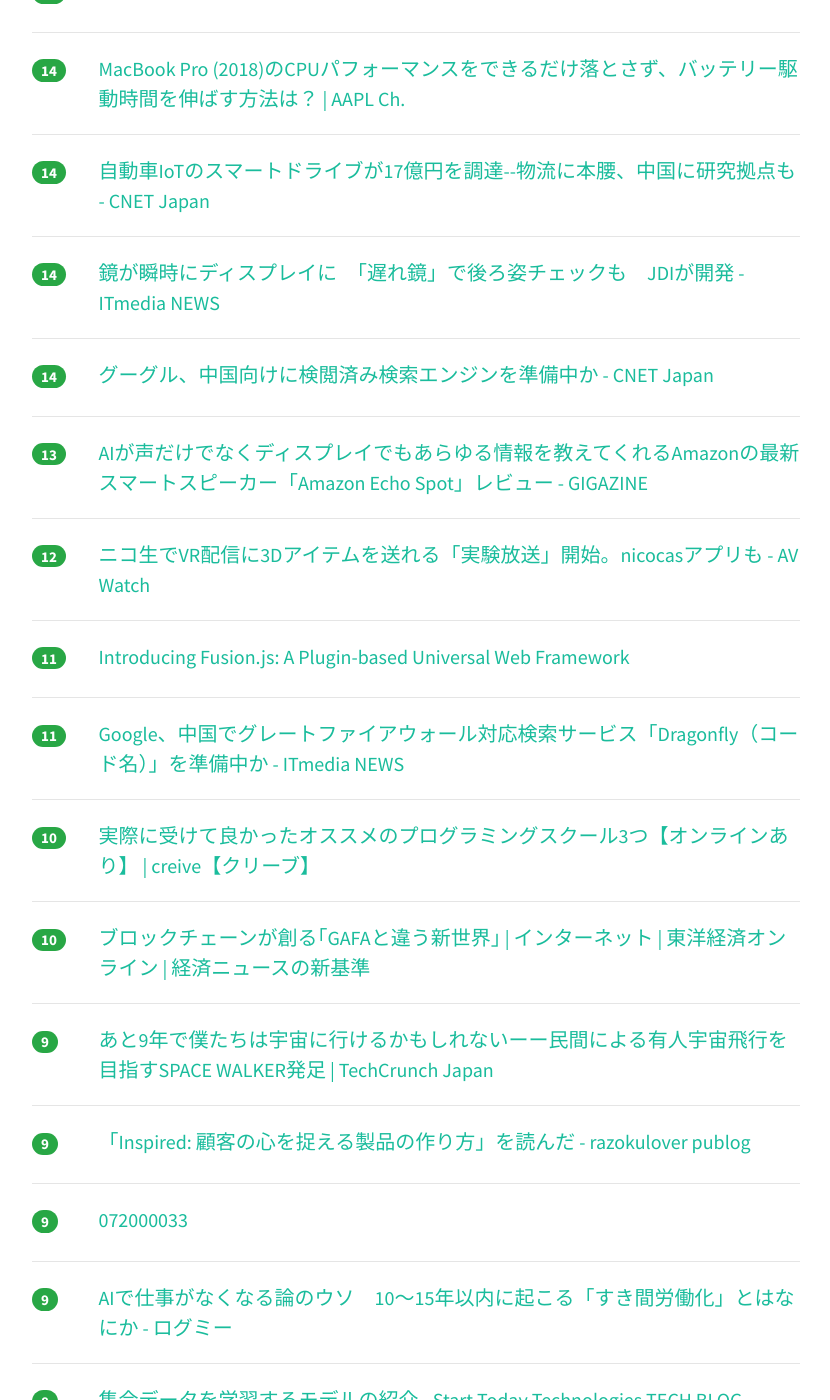
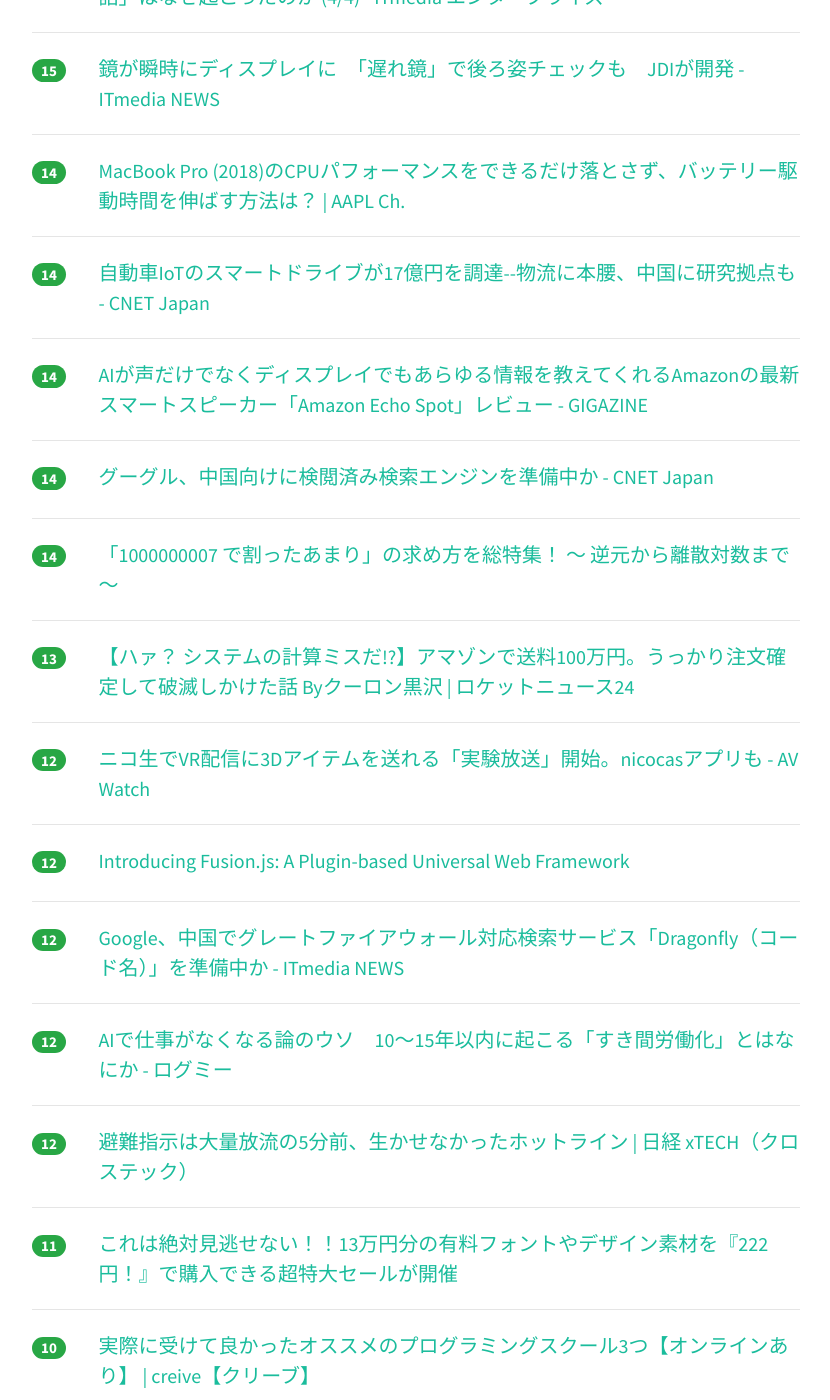
Before and after one commit to yatta47/hatena-matome-site, a Jekyll site: the page built from _posts/2018-08-02-hatena.md, in a window 1280 px wide and 1400 px high, scrolled down 3451 px. Shown: the whole window, without its empty margins (224-1054 px from the left). Built offline with Jekyll 4.4.1, drawn with Linux system fonts in a browser that asks for light colours; nearby versions of some CDN libraries; some of the changed text lies outside the part shown.

Commit message:
Updated 2018-08-02

```diff
--- a/_posts/2018-08-02-hatena.md
+++ b/_posts/2018-08-02-hatena.md
@@ -1,29 +1,29 @@
 ---
 layout: post
 title:  "2018-08-02 はてぶIT"
-date:   2018-08-02 14:01:22
+date:   2018-08-02 15:01:13
 tags: [it-hotentry]
 ---
-62 件のデータあり
+64 件のデータあり
 
 <hr><div class="row">
-<div class="col-1"><span class="badge badge-pill badge-success h2">127</span></div>
+<div class="col-1"><span class="badge badge-pill badge-success h2">146</span></div>
 <div class="col-11"><a href='https://www.shoeisha.co.jp/book/detail/9784798155364' target='_blank'>技術者のための線形代数学 大学の基礎数学を本気で学ぶ（中井悦司）｜翔泳社の本</a></div>
 </div>
 <hr>
 <div class="row">
-<div class="col-1"><span class="badge badge-pill badge-success h2">97</span></div>
+<div class="col-1"><span class="badge badge-pill badge-success h2">127</span></div>
 <div class="col-11"><a href='https://geek-out.jp/column/entry/2018/08/02/110000' target='_blank'>自分の子どもに「プログラミングってどうすればいいの？」と聞かれたら……すぐに始められるプログラミング教育ツール - GeekOut</a></div>
 </div>
 <hr>
 <div class="row">
-<div class="col-1"><span class="badge badge-pill badge-success h2">89</span></div>
-<div class="col-11"><a href='https://qiita.com/lighttiger2505/items/96d4cda9074f9719bc82' target='_blank'>結構マジメにVimのテスト環境を整えてみる(Python用)</a></div>
+<div class="col-1"><span class="badge badge-pill badge-success h2">114</span></div>
+<div class="col-11"><a href='https://techlife.cookpad.com/entry/2018/08/02/110000' target='_blank'>Chaos Engineering やっていく宣言 - クックパッド開発者ブログ</a></div>
 </div>
 <hr>
 <div class="row">
-<div class="col-1"><span class="badge badge-pill badge-success h2">78</span></div>
-<div class="col-11"><a href='https://techlife.cookpad.com/entry/2018/08/02/110000' target='_blank'>Chaos Engineering やっていく宣言 - クックパッド開発者ブログ</a></div>
+<div class="col-1"><span class="badge badge-pill badge-success h2">95</span></div>
+<div class="col-11"><a href='https://qiita.com/lighttiger2505/items/96d4cda9074f9719bc82' target='_blank'>結構マジメにVimのテスト環境を整えてみる(Python用)</a></div>
 </div>
 <hr>
 <div class="row">
@@ -32,22 +32,22 @@ tags: [it-hotentry]
 </div>
 <hr>
 <div class="row">
-<div class="col-1"><span class="badge badge-pill badge-success h2">56</span></div>
+<div class="col-1"><span class="badge badge-pill badge-success h2">68</span></div>
 <div class="col-11"><a href='https://note.mu/usagimaruma/n/n0c608c327e0c' target='_blank'>iOSにおける半モーダルビューの解釈｜usagimaru｜note</a></div>
 </div>
 <hr>
 <div class="row">
-<div class="col-1"><span class="badge badge-pill badge-success h2">45</span></div>
+<div class="col-1"><span class="badge badge-pill badge-success h2">46</span></div>
 <div class="col-11"><a href='https://www.m3tech.blog/entry/elixir-fargate-impl-2' target='_blank'>AWS Fargateのデプロイパイプライン(Gitlab > S3 > CodePipeline)を構築してみた - エムスリーテックブログ</a></div>
 </div>
 <hr>
 <div class="row">
-<div class="col-1"><span class="badge badge-pill badge-success h2">40</span></div>
+<div class="col-1"><span class="badge badge-pill badge-success h2">45</span></div>
 <div class="col-11"><a href='https://blog.r3it.com/aws-appsync-20180406-9a24668328d1' target='_blank'>サーバーレスSPAのゲームルールを変える AWS AppSync – R3 Cloud Journey</a></div>
 </div>
 <hr>
 <div class="row">
-<div class="col-1"><span class="badge badge-pill badge-success h2">36</span></div>
+<div class="col-1"><span class="badge badge-pill badge-success h2">38</span></div>
 <div class="col-11"><a href='https://press.forkwell.com/entry/2018/08/02/090000' target='_blank'>「ロールモデルとしての意識を、強く持っています」古川陽介（リクルートテクノロジーズ）～Forkwellエンジニア成分研究所 - Forkwell Press</a></div>
 </div>
 <hr>
@@ -57,13 +57,23 @@ tags: [it-hotentry]
 </div>
 <hr>
 <div class="row">
-<div class="col-1"><span class="badge badge-pill badge-success h2">30</span></div>
+<div class="col-1"><span class="badge badge-pill badge-success h2">33</span></div>
 <div class="col-11"><a href='https://forest.watch.impress.co.jp/docs/news/1136124.html' target='_blank'>Windows 10の仮想デスクトップを強化する「SylphyHorn」が「April 2018 Update」に対応 - 窓の杜</a></div>
+</div>
+<hr>
+<div class="row">
+<div class="col-1"><span class="badge badge-pill badge-success h2">29</span></div>
+<div class="col-11"><a href='https://gigazine.net/news/20180801-evolving-floorplans/' target='_blank'>遺伝的アルゴリズムを使って「学校の間取り」を考えたらどうなるのか？ - GIGAZINE</a></div>
 </div>
 <hr>
 <div class="row">
 <div class="col-1"><span class="badge badge-pill badge-success h2">28</span></div>
 <div class="col-11"><a href='https://mag.osdn.jp/18/08/01/170000' target='_blank'>米Microsoft、「TypeScript 3.0」を公開 | OSDN Magazine</a></div>
+</div>
+<hr>
+<div class="row">
+<div class="col-1"><span class="badge badge-pill badge-success h2">28</span></div>
+<div class="col-11"><a href='https://uxmilk.jp/73101' target='_blank'>実験調査：UXデザインパターンは守るべきか？ | UX MILK</a></div>
 </div>
 <hr>
 <div class="row">
@@ -77,7 +87,17 @@ tags: [it-hotentry]
 </div>
 <hr>
 <div class="row">
-<div class="col-1"><span class="badge badge-pill badge-success h2">25</span></div>
+<div class="col-1"><span class="badge badge-pill badge-success h2">27</span></div>
+<div class="col-11"><a href='https://japanese.engadget.com/2018/08/01/google-android-3/' target='_blank'>Google、Android端末に3つ以上の「ノッチ」を認めない方針 - Engadget 日本版</a></div>
+</div>
+<hr>
+<div class="row">
+<div class="col-1"><span class="badge badge-pill badge-success h2">27</span></div>
+<div class="col-11"><a href='https://tech.plaid.co.jp/multiprocess-app-on-ios/' target='_blank'>絶対にアプリを死なせない！プロセス分離による堅牢なSDKの実現方法 | PLAID engineer blog</a></div>
+</div>
+<hr>
+<div class="row">
+<div class="col-1"><span class="badge badge-pill badge-success h2">26</span></div>
 <div class="col-11"><a href='https://jp.reuters.com/article/idJPKBN1KM5GE' target='_blank'>グーグル、中国で「検閲版」検索エンジンの提供検討＝情報サイト | ロイター</a></div>
 </div>
 <hr>
@@ -88,27 +108,22 @@ tags: [it-hotentry]
 <hr>
 <div class="row">
 <div class="col-1"><span class="badge badge-pill badge-success h2">25</span></div>
-<div class="col-11"><a href='https://japanese.engadget.com/2018/08/01/google-android-3/' target='_blank'>Google、Android端末に3つ以上の「ノッチ」を認めない方針 - Engadget 日本版</a></div>
+<div class="col-11"><a href='https://taityo-diary.hatenablog.jp/entry/2018/08/02/061342' target='_blank'>DB Online Day 2018 Summer「日本のデータベーススペシャリストは最終的にどこを目指すべきか？」聴講メモ - ぱと隊長日誌</a></div>
 </div>
 <hr>
 <div class="row">
 <div class="col-1"><span class="badge badge-pill badge-success h2">24</span></div>
-<div class="col-11"><a href='https://uxmilk.jp/73101' target='_blank'>実験調査：UXデザインパターンは守るべきか？ | UX MILK</a></div>
+<div class="col-11"><a href='http://www.itmedia.co.jp/enterprise/articles/1808/02/news056.html' target='_blank'>redditに不正アクセス、二要素認証では守り切れず - ITmedia エンタープライズ</a></div>
 </div>
 <hr>
 <div class="row">
-<div class="col-1"><span class="badge badge-pill badge-success h2">24</span></div>
-<div class="col-11"><a href='https://taityo-diary.hatenablog.jp/entry/2018/08/02/061342' target='_blank'>DB Online Day 2018 Summer「日本のデータベーススペシャリストは最終的にどこを目指すべきか？」聴講メモ - ぱと隊長日誌</a></div>
-</div>
-<hr>
-<div class="row">
-<div class="col-1"><span class="badge badge-pill badge-success h2">22</span></div>
-<div class="col-11"><a href='https://tech.plaid.co.jp/multiprocess-app-on-ios/' target='_blank'>絶対にアプリを死なせない！プロセス分離による堅牢なSDKの実現方法 | PLAID engineer blog</a></div>
+<div class="col-1"><span class="badge badge-pill badge-success h2">23</span></div>
+<div class="col-11"><a href='http://www.itmedia.co.jp/business/articles/1808/01/news010.html' target='_blank'>飲食店の課題を解決するかもしれない、この“仕組み”が面白い (1/5) - ITmedia ビジネスオンライン</a></div>
 </div>
 <hr>
 <div class="row">
 <div class="col-1"><span class="badge badge-pill badge-success h2">21</span></div>
-<div class="col-11"><a href='http://www.itmedia.co.jp/business/articles/1808/01/news010.html' target='_blank'>飲食店の課題を解決するかもしれない、この“仕組み”が面白い (1/5) - ITmedia ビジネスオンライン</a></div>
+<div class="col-11"><a href='https://dot.asahi.com/dot/2018072600045.html' target='_blank'>Googleをすべて信じていいのか？　時代遅れのサイトにならないための最新SEO思考法 (1/4) 〈dot.〉｜AERA dot. (アエラドット)</a></div>
 </div>
 <hr>
 <div class="row">
@@ -118,11 +133,6 @@ tags: [it-hotentry]
 <hr>
 <div class="row">
 <div class="col-1"><span class="badge badge-pill badge-success h2">20</span></div>
-<div class="col-11"><a href='https://gigazine.net/news/20180801-evolving-floorplans/' target='_blank'>遺伝的アルゴリズムを使って「学校の間取り」を考えたらどうなるのか？ - GIGAZINE</a></div>
-</div>
-<hr>
-<div class="row">
-<div class="col-1"><span class="badge badge-pill badge-success h2">19</span></div>
 <div class="col-11"><a href='https://japan.zdnet.com/article/35123218/' target='_blank'>Microsoft AzureとGoogle Cloud躍進もAWSが依然首位--クラウドインフラ市場 - ZDNet Japan</a></div>
 </div>
 <hr>
@@ -133,17 +143,22 @@ tags: [it-hotentry]
 <hr>
 <div class="row">
 <div class="col-1"><span class="badge badge-pill badge-success h2">19</span></div>
-<div class="col-11"><a href='https://dot.asahi.com/dot/2018072600045.html' target='_blank'>Googleをすべて信じていいのか？　時代遅れのサイトにならないための最新SEO思考法 (1/4) 〈dot.〉｜AERA dot. (アエラドット)</a></div>
-</div>
-<hr>
-<div class="row">
-<div class="col-1"><span class="badge badge-pill badge-success h2">19</span></div>
 <div class="col-11"><a href='https://amijat.work/small-amount-automatic-bidding' target='_blank'>【Google広告の自動入札】月額10万円のアカウントで成果が改善した事例</a></div>
 </div>
 <hr>
 <div class="row">
+<div class="col-1"><span class="badge badge-pill badge-success h2">18</span></div>
+<div class="col-11"><a href='http://www.atmarkit.co.jp/ait/articles/1808/01/news068.html' target='_blank'>米ライス大学の研究者、ディープラーニングを用いたコーディング支援システム「Bayou」を開発：Javaコード作成に役立つ - ＠IT</a></div>
+</div>
+<hr>
+<div class="row">
+<div class="col-1"><span class="badge badge-pill badge-success h2">18</span></div>
+<div class="col-11"><a href='https://blog.shibayu36.org/entry/2018/08/01/193000' target='_blank'>macでの定期実行はcronじゃなくてlaunchdを使う - $shibayu36->blog;</a></div>
+</div>
+<hr>
+<div class="row">
 <div class="col-1"><span class="badge badge-pill badge-success h2">16</span></div>
-<div class="col-11"><a href='http://www.atmarkit.co.jp/ait/articles/1808/01/news068.html' target='_blank'>米ライス大学の研究者、ディープラーニングを用いたコーディング支援システム「Bayou」を開発：Javaコード作成に役立つ - ＠IT</a></div>
+<div class="col-11"><a href='https://gigazine.net/news/20180801-waymo-self-driving-car-only-teenager/' target='_blank'>世界でただ1人、Waymoの自動運転カーに乗っている女子高生がいる - GIGAZINE</a></div>
 </div>
 <hr>
 <div class="row">
@@ -152,8 +167,8 @@ tags: [it-hotentry]
 </div>
 <hr>
 <div class="row">
-<div class="col-1"><span class="badge badge-pill badge-success h2">15</span></div>
-<div class="col-11"><a href='https://gigazine.net/news/20180801-waymo-self-driving-car-only-teenager/' target='_blank'>世界でただ1人、Waymoの自動運転カーに乗っている女子高生がいる - GIGAZINE</a></div>
+<div class="col-1"><span class="badge badge-pill badge-success h2">16</span></div>
+<div class="col-11"><a href='https://www.reddit.com/r/announcements/comments/93qnm5/we_had_a_security_incident_heres_what_you_need_to/' target='_blank'>We had a security incident. Here's what you need to know. : announcements</a></div>
 </div>
 <hr>
 <div class="row">
@@ -163,17 +178,7 @@ tags: [it-hotentry]
 <hr>
 <div class="row">
 <div class="col-1"><span class="badge badge-pill badge-success h2">15</span></div>
-<div class="col-11"><a href='https://www.reddit.com/r/announcements/comments/93qnm5/we_had_a_security_incident_heres_what_you_need_to/' target='_blank'>We had a security incident. Here's what you need to know. : announcements</a></div>
-</div>
-<hr>
-<div class="row">
-<div class="col-1"><span class="badge badge-pill badge-success h2">15</span></div>
-<div class="col-11"><a href='https://blog.shibayu36.org/entry/2018/08/01/193000' target='_blank'>macでの定期実行はcronじゃなくてlaunchdを使う - $shibayu36->blog;</a></div>
-</div>
-<hr>
-<div class="row">
-<div class="col-1"><span class="badge badge-pill badge-success h2">15</span></div>
-<div class="col-11"><a href='http://www.itmedia.co.jp/enterprise/articles/1808/02/news056.html' target='_blank'>redditに不正アクセス、二要素認証では守り切れず - ITmedia エンタープライズ</a></div>
+<div class="col-11"><a href='http://www.itmedia.co.jp/news/articles/1808/01/news092.html' target='_blank'>鏡が瞬時にディスプレイに　「遅れ鏡」で後ろ姿チェックも　JDIが開発 - ITmedia NEWS</a></div>
 </div>
 <hr>
 <div class="row">
@@ -188,7 +193,7 @@ tags: [it-hotentry]
 <hr>
 <div class="row">
 <div class="col-1"><span class="badge badge-pill badge-success h2">14</span></div>
-<div class="col-11"><a href='http://www.itmedia.co.jp/news/articles/1808/01/news092.html' target='_blank'>鏡が瞬時にディスプレイに　「遅れ鏡」で後ろ姿チェックも　JDIが開発 - ITmedia NEWS</a></div>
+<div class="col-11"><a href='https://gigazine.net/news/20180801-amazon-echo-spot/' target='_blank'>AIが声だけでなくディスプレイでもあらゆる情報を教えてくれるAmazonの最新スマートスピーカー「Amazon Echo Spot」レビュー - GIGAZINE</a></div>
 </div>
 <hr>
 <div class="row">
@@ -197,8 +202,13 @@ tags: [it-hotentry]
 </div>
 <hr>
 <div class="row">
+<div class="col-1"><span class="badge badge-pill badge-success h2">14</span></div>
+<div class="col-11"><a href='https://qiita.com/drken/items/3b4fdf0a78e7a138cd9a' target='_blank'>「1000000007 で割ったあまり」の求め方を総特集！ 〜 逆元から離散対数まで 〜</a></div>
+</div>
+<hr>
+<div class="row">
 <div class="col-1"><span class="badge badge-pill badge-success h2">13</span></div>
-<div class="col-11"><a href='https://gigazine.net/news/20180801-amazon-echo-spot/' target='_blank'>AIが声だけでなくディスプレイでもあらゆる情報を教えてくれるAmazonの最新スマートスピーカー「Amazon Echo Spot」レビュー - GIGAZINE</a></div>
+<div class="col-11"><a href='https://rocketnews24.com/2018/08/02/1097854/' target='_blank'>【ハァ？ システムの計算ミスだ!?】アマゾンで送料100万円。うっかり注文確定して破滅しかけた話 Byクーロン黒沢 | ロケットニュース24</a></div>
 </div>
 <hr>
 <div class="row">
@@ -207,13 +217,28 @@ tags: [it-hotentry]
 </div>
 <hr>
 <div class="row">
-<div class="col-1"><span class="badge badge-pill badge-success h2">11</span></div>
+<div class="col-1"><span class="badge badge-pill badge-success h2">12</span></div>
 <div class="col-11"><a href='https://eng.uber.com/fusionjs/' target='_blank'>Introducing Fusion.js: A Plugin-based Universal Web Framework</a></div>
 </div>
 <hr>
 <div class="row">
+<div class="col-1"><span class="badge badge-pill badge-success h2">12</span></div>
+<div class="col-11"><a href='http://www.itmedia.co.jp/news/articles/1808/02/news050.html' target='_blank'>Google、中国でグレートファイアウォール対応検索サービス「Dragonfly（コード名）」を準備中か - ITmedia NEWS</a></div>
+</div>
+<hr>
+<div class="row">
+<div class="col-1"><span class="badge badge-pill badge-success h2">12</span></div>
+<div class="col-11"><a href='https://logmi.jp/303578' target='_blank'>AIで仕事がなくなる論のウソ　10～15年以内に起こる「すき間労働化」とはなにか - ログミー</a></div>
+</div>
+<hr>
+<div class="row">
+<div class="col-1"><span class="badge badge-pill badge-success h2">12</span></div>
+<div class="col-11"><a href='https://tech.nikkeibp.co.jp/atcl/nxt/column/18/00372/072700036/' target='_blank'>避難指示は大量放流の5分前、生かせなかったホットライン | 日経 xTECH（クロステック）</a></div>
+</div>
+<hr>
+<div class="row">
 <div class="col-1"><span class="badge badge-pill badge-success h2">11</span></div>
-<div class="col-11"><a href='http://www.itmedia.co.jp/news/articles/1808/02/news050.html' target='_blank'>Google、中国でグレートファイアウォール対応検索サービス「Dragonfly（コード名）」を準備中か - ITmedia NEWS</a></div>
+<div class="col-11"><a href='https://coliss.com/articles/products/massive-summer-celebration-bundle.html' target='_blank'>これは絶対見逃せない！！13万円分の有料フォントやデザイン素材を『222円！』で購入できる超特大セールが開催</a></div>
 </div>
 <hr>
 <div class="row">
@@ -227,13 +252,13 @@ tags: [it-hotentry]
 </div>
 <hr>
 <div class="row">
-<div class="col-1"><span class="badge badge-pill badge-success h2">9</span></div>
-<div class="col-11"><a href='https://jp.techcrunch.com/2018/08/01/spacewalker/' target='_blank'>あと9年で僕たちは宇宙に行けるかもしれないーー民間による有人宇宙飛行を目指すSPACE WALKER発足 | TechCrunch Japan</a></div>
+<div class="col-1"><span class="badge badge-pill badge-success h2">10</span></div>
+<div class="col-11"><a href='https://razokulover.hateblo.jp/entry/2018/07/31/234301' target='_blank'>「Inspired: 顧客の心を捉える製品の作り方」を読んだ - razokulover publog</a></div>
 </div>
 <hr>
 <div class="row">
 <div class="col-1"><span class="badge badge-pill badge-success h2">9</span></div>
-<div class="col-11"><a href='https://razokulover.hateblo.jp/entry/2018/07/31/234301' target='_blank'>「Inspired: 顧客の心を捉える製品の作り方」を読んだ - razokulover publog</a></div>
+<div class="col-11"><a href='https://jp.techcrunch.com/2018/08/01/spacewalker/' target='_blank'>あと9年で僕たちは宇宙に行けるかもしれないーー民間による有人宇宙飛行を目指すSPACE WALKER発足 | TechCrunch Japan</a></div>
 </div>
 <hr>
 <div class="row">
@@ -243,7 +268,7 @@ tags: [it-hotentry]
 <hr>
 <div class="row">
 <div class="col-1"><span class="badge badge-pill badge-success h2">9</span></div>
-<div class="col-11"><a href='https://logmi.jp/303578' target='_blank'>AIで仕事がなくなる論のウソ　10～15年以内に起こる「すき間労働化」とはなにか - ログミー</a></div>
+<div class="col-11"><a href='https://ferret-plus.com/10585' target='_blank'>Adobe XDでワイヤーフレーム制作するなら知っておくべき機能｜ferret [フェレット]</a></div>
 </div>
 <hr>
 <div class="row">
@@ -257,13 +282,18 @@ tags: [it-hotentry]
 </div>
 <hr>
 <div class="row">
-<div class="col-1"><span class="badge badge-pill badge-success h2">7</span></div>
-<div class="col-11"><a href='https://iphone-mania.jp/news-220642/' target='_blank'>au、「2年縛り」「4年縛り」の見直しを発表！「4年縛り」は再加入条件を撤廃 - iPhone Mania</a></div>
+<div class="col-1"><span class="badge badge-pill badge-success h2">8</span></div>
+<div class="col-11"><a href='http://tech.studyplus.co.jp/entry/2018/08/02/111355' target='_blank'>AWS Glueを用いたデータ分析基盤を構築した✨ - Studyplus Engineering Blog</a></div>
+</div>
+<hr>
+<div class="row">
+<div class="col-1"><span class="badge badge-pill badge-success h2">8</span></div>
+<div class="col-11"><a href='http://www.itmedia.co.jp/news/articles/1808/02/news072.html' target='_blank'>ツイートのFacebookでの自動投稿が8月1日から無効に　Facebookの権限廃止で - ITmedia NEWS</a></div>
 </div>
 <hr>
 <div class="row">
 <div class="col-1"><span class="badge badge-pill badge-success h2">7</span></div>
-<div class="col-11"><a href='https://ferret-plus.com/10585' target='_blank'>Adobe XDでワイヤーフレーム制作するなら知っておくべき機能｜ferret [フェレット]</a></div>
+<div class="col-11"><a href='https://iphone-mania.jp/news-220642/' target='_blank'>au、「2年縛り」「4年縛り」の見直しを発表！「4年縛り」は再加入条件を撤廃 - iPhone Mania</a></div>
 </div>
 <hr>
 <div class="row">
@@ -283,12 +313,7 @@ tags: [it-hotentry]
 <hr>
 <div class="row">
 <div class="col-1"><span class="badge badge-pill badge-success h2">6</span></div>
-<div class="col-11"><a href='https://coliss.com/articles/products/massive-summer-celebration-bundle.html' target='_blank'>これは絶対見逃せない！！13万円分の有料フォントやデザイン素材を『222円！』で購入できる超特大セールが開催</a></div>
-</div>
-<hr>
-<div class="row">
-<div class="col-1"><span class="badge badge-pill badge-success h2">6</span></div>
-<div class="col-11"><a href='https://tech.nikkeibp.co.jp/atcl/nxt/column/18/00372/072700036/' target='_blank'>避難指示は大量放流の5分前、生かせなかったホットライン | 日経 xTECH（クロステック）</a></div>
+<div class="col-11"><a href='http://www.itmedia.co.jp/news/articles/1808/02/news056.html' target='_blank'>redditに不正アクセス、二要素認証では守り切れず - ITmedia NEWS</a></div>
 </div>
 <hr>
 <div class="row">
@@ -297,22 +322,7 @@ tags: [it-hotentry]
 </div>
 <hr>
 <div class="row">
-<div class="col-1"><span class="badge badge-pill badge-success h2">5</span></div>
-<div class="col-11"><a href='https://qiita.com/drken/items/3b4fdf0a78e7a138cd9a' target='_blank'>「1000000007 で割ったあまり」の求め方を総特集！ 〜 逆元から離散対数まで 〜</a></div>
-</div>
-<hr>
-<div class="row">
 <div class="col-1"><span class="badge badge-pill badge-success h2">4</span></div>
 <div class="col-11"><a href='https://internet.watch.impress.co.jp/docs/yajiuma/1136141.html' target='_blank'>日本もまもなく？　AndroidのアラームにSpotifyの楽曲が指定可能に。無料ユーザーもOK【やじうまWatch】 - INTERNET Watch</a></div>
 </div>
 <hr>
-<div class="row">
-<div class="col-1"><span class="badge badge-pill badge-success h2">3</span></div>
-<div class="col-11"><a href='http://tech.studyplus.co.jp/entry/2018/08/02/111355' target='_blank'>AWS Glueを用いたデータ分析基盤を構築した✨ - Studyplus Engineering Blog</a></div>
-</div>
-<hr>
-<div class="row">
-<div class="col-1"><span class="badge badge-pill badge-success h2">3</span></div>
-<div class="col-11"><a href='http://www.itmedia.co.jp/news/articles/1808/02/news056.html' target='_blank'>redditに不正アクセス、二要素認証では守り切れず - ITmedia NEWS</a></div>
-</div>
-<hr>
```
